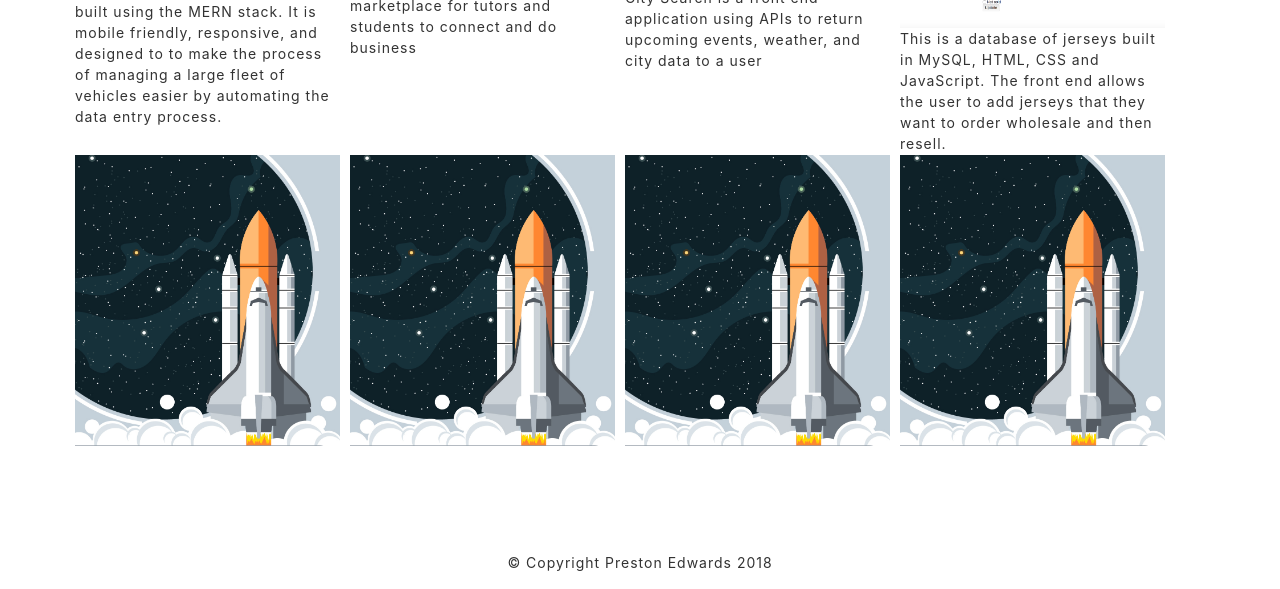
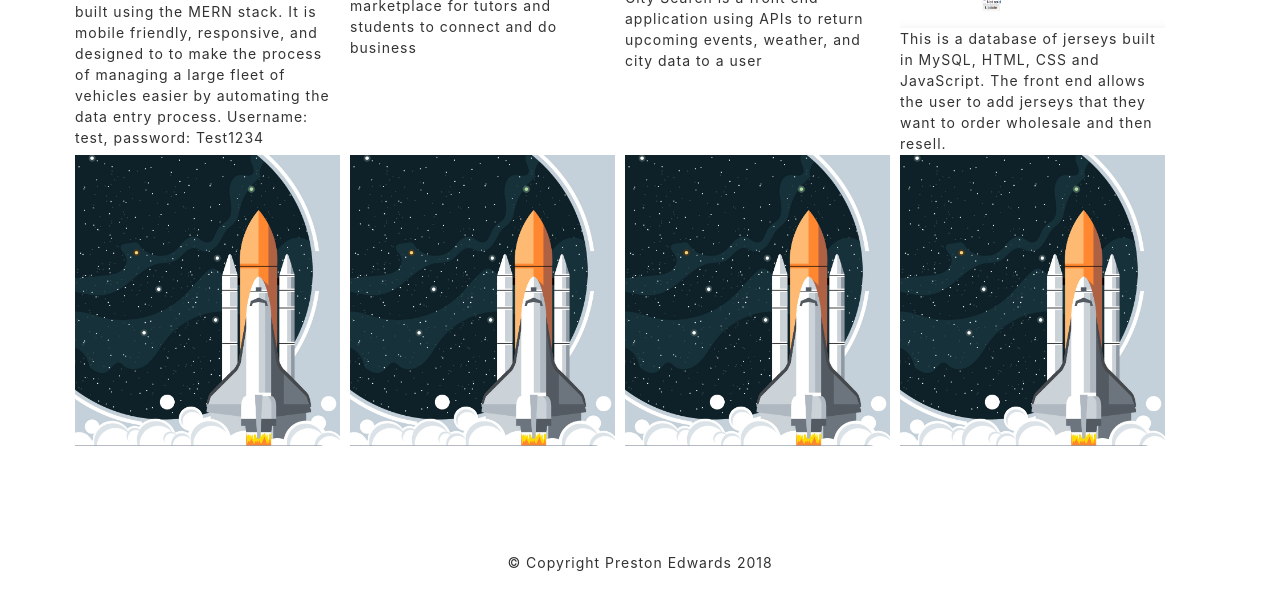
Before and after one commit to prestonedwards3/web-dev-portfolio, a plain HTML site: page index.html in a window 1280 px wide. Shown: the part 2797-3386 px from the top of the page. Drawn offline with nearby package versions, Linux system fonts and the light colour scheme.

Commit message:
sign in credentials for utilifleet added

```diff
--- a/index.html
+++ b/index.html
@@ -192,7 +192,7 @@
                     <div class="imageOverlay"></div>
                     <p>Utilifleet is a full stack web app built using the MERN stack.
                       It is mobile friendly, responsive, and designed to to make the process of managing a large fleet of vehicles easier by automating
-                      the data entry process. </p>
+                      the data entry process. Username: test, password: Test1234 </p>
                   </div>
                 </li>
 
```
